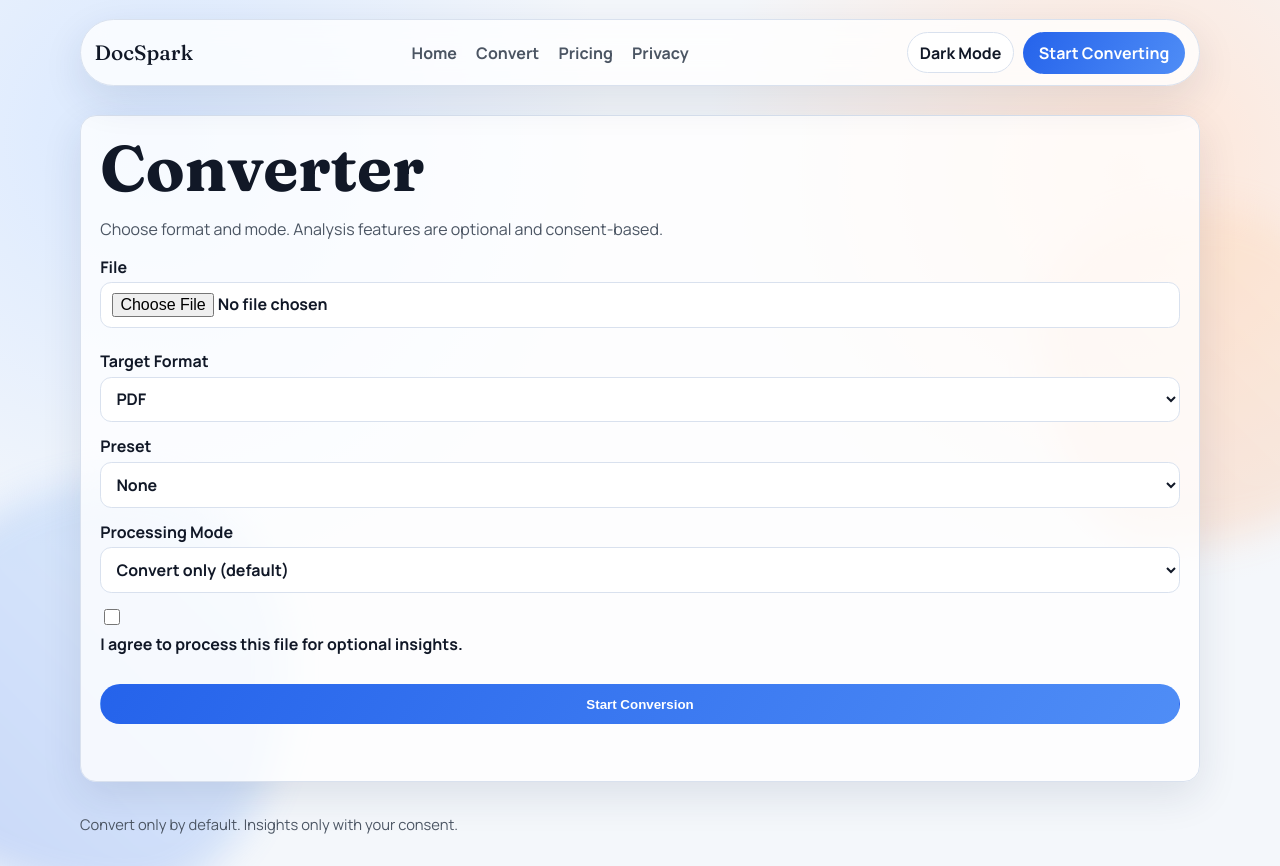
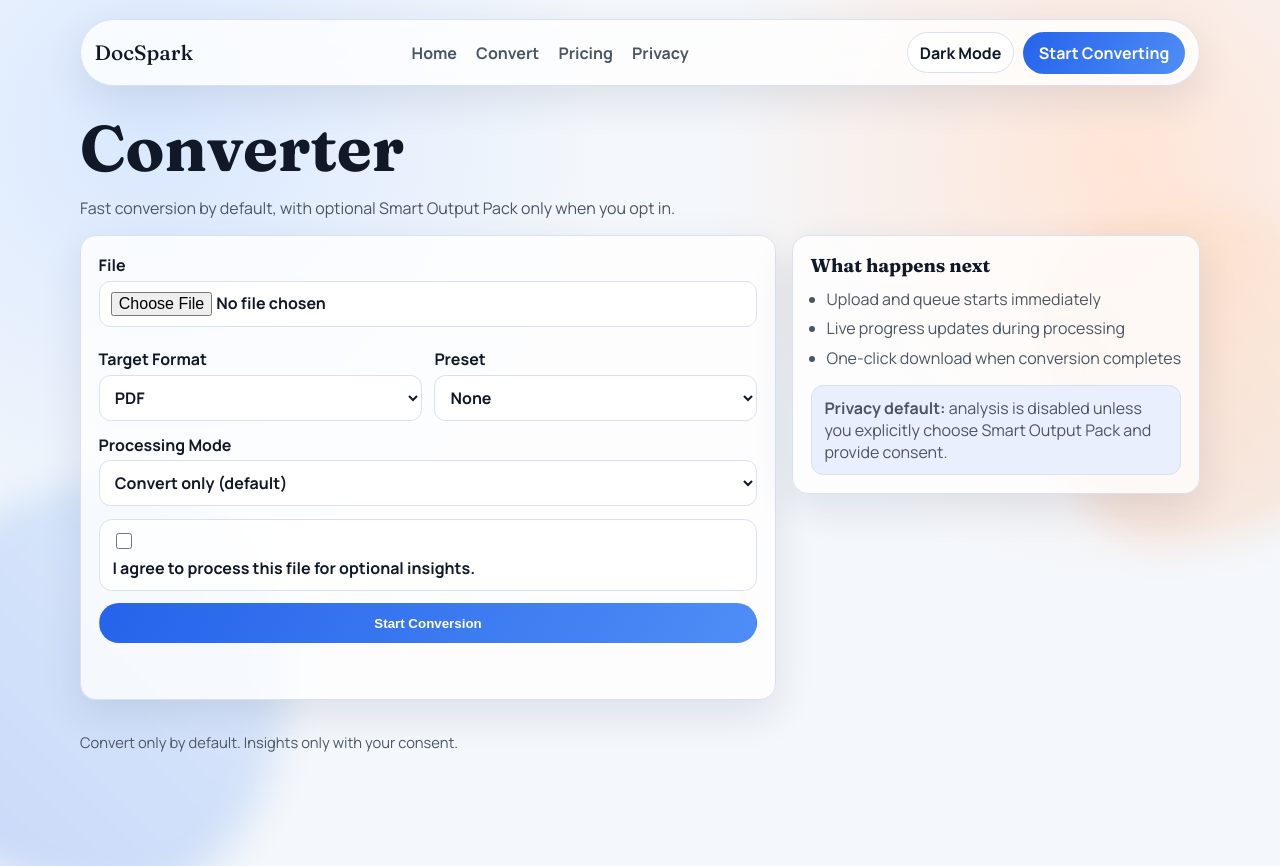
Before and after one commit to abidos768/DocSpark, a plain HTML site: page frontend/index.html in a window 1280 px wide. Both pictures are taken after a click on the link "Start Converting". After the commit the page ends 819 px from the top, so only its background shows below. Drawn offline with Linux system fonts and the light colour scheme.

Commit message:
Add schema auto-creation, env validation, and frontend updates
- db.js: auto-create jobs table on startup, require DATABASE_URL
- Updated .env.example with CORS and SSL options
- Frontend and styling updates from linter

Co-Authored-By: Claude Opus 4.6 <noreply@anthropic.com>

```diff
--- a/frontend/api.js
+++ b/frontend/api.js
@@ -1,4 +1,36 @@
-const API_BASE_URL = window.location.origin;
+function resolveApiBaseUrl() {
+  const fromGlobal = window.DOCSPARK_API_BASE_URL;
+  if (typeof fromGlobal === "string" && fromGlobal.trim()) {
+    return fromGlobal.trim().replace(/\/+$/, "");
+  }
+
+  const fromStorage = window.localStorage.getItem("docspark-api-base-url");
+  if (typeof fromStorage === "string" && fromStorage.trim()) {
+    return fromStorage.trim().replace(/\/+$/, "");
+  }
+
+  const fromMeta = document.querySelector('meta[name="docspark-api-base-url"]')?.content;
+  if (typeof fromMeta === "string" && fromMeta.trim()) {
+    return fromMeta.trim().replace(/\/+$/, "");
+  }
+
+  return window.location.origin;
+}
+
+const API_BASE_URL = resolveApiBaseUrl();
+
+async function parseError(response, fallbackPrefix) {
+  let details = "";
+  try {
+    const data = await response.json();
+    if (data?.error) {
+      details = `: ${data.error}`;
+    }
+  } catch {
+    // ignore json parse errors
+  }
+  return `${fallbackPrefix} ${response.status}${details}`;
+}
 
 export async function createConversionJob(formData) {
   const response = await fetch(`${API_BASE_URL}/api/convert`, {
@@ -7,7 +39,7 @@ export async function createConversionJob(formData) {
   });
 
   if (!response.ok) {
-    throw new Error(`Convert request failed with status ${response.status}`);
+    throw new Error(await parseError(response, "Convert request failed with status"));
   }
 
   return response.json();
@@ -16,7 +48,7 @@ export async function createConversionJob(formData) {
 export async function getJobStatus(jobId) {
   const response = await fetch(`${API_BASE_URL}/api/jobs/${jobId}`);
   if (!response.ok) {
-    throw new Error(`Status request failed with status ${response.status}`);
+    throw new Error(await parseError(response, "Status request failed with status"));
   }
   return response.json();
 }
@@ -24,7 +56,7 @@ export async function getJobStatus(jobId) {
 export async function getJobInsights(jobId) {
   const response = await fetch(`${API_BASE_URL}/api/jobs/${jobId}/insights`);
   if (!response.ok) {
-    throw new Error(`Insights request failed with status ${response.status}`);
+    throw new Error(await parseError(response, "Insights request failed with status"));
   }
   return response.json();
 }
@@ -38,7 +70,7 @@ export async function deleteJob(jobId) {
     method: "DELETE",
   });
   if (!response.ok) {
-    throw new Error(`Delete request failed with status ${response.status}`);
+    throw new Error(await parseError(response, "Delete request failed with status"));
   }
   return response.json();
 }
--- a/frontend/app.js
+++ b/frontend/app.js
@@ -80,16 +80,23 @@ function renderHome() {
 
 function renderConvert() {
   return `
-    <section class="contact">
+    <section class="convert-page">
+      <div class="convert-intro">
         <h1 class="section-title">Converter</h1>
-      <p>Choose format and mode. Analysis features are optional and consent-based.</p>
-      <form id="convert-form" class="form-grid" novalidate>
+        <p>Fast conversion by default, with optional Smart Output Pack only when you opt in.</p>
+      </div>
+
+      <div class="convert-layout">
+        <form id="convert-form" class="form-grid convert-form" novalidate>
+          <div class="field-stack">
             <label>
               File
               <input id="file" name="file" type="file" />
               <small class="error" id="file-error"></small>
             </label>
+          </div>
 
+          <div class="field-row">
             <label>
               Target Format
               <select id="targetFormat" name="targetFormat">
@@ -108,7 +115,9 @@ function renderConvert() {
                 <option value="mobile-safe">Mobile-safe</option>
               </select>
             </label>
+          </div>
 
+          <div class="field-stack">
             <label>
               Processing Mode
               <select id="analysisMode" name="analysisMode">
@@ -116,16 +125,32 @@ function renderConvert() {
                 <option value="convert_plus_insights">Convert + Smart Output Pack</option>
               </select>
             </label>
+          </div>
 
+          <div class="consent-block">
             <label class="consent-row">
               <input id="analysisConsent" name="analysisConsent" type="checkbox" />
               I agree to process this file for optional insights.
             </label>
             <small class="error" id="consent-error"></small>
+          </div>
 
           <button class="btn btn-primary" type="submit">Start Conversion</button>
           <p class="success" id="convert-success"></p>
         </form>
+
+        <aside class="convert-sidepanel">
+          <h3>What happens next</h3>
+          <ul>
+            <li>Upload and queue starts immediately</li>
+            <li>Live progress updates during processing</li>
+            <li>One-click download when conversion completes</li>
+          </ul>
+          <div class="convert-note">
+            <strong>Privacy default:</strong> analysis is disabled unless you explicitly choose Smart Output Pack and provide consent.
+          </div>
+        </aside>
+      </div>
     </section>
   `;
 }
--- a/frontend/index.html
+++ b/frontend/index.html
@@ -3,6 +3,7 @@
   <head>
     <meta charset="UTF-8" />
     <meta name="viewport" content="width=device-width, initial-scale=1.0" />
+    <meta name="docspark-api-base-url" content="" />
     <title>DocSpark</title>
     <link rel="preconnect" href="https://fonts.googleapis.com" />
     <link rel="preconnect" href="https://fonts.gstatic.com" crossorigin />
--- a/frontend/styles.css
+++ b/frontend/styles.css
@@ -255,10 +255,77 @@ body {
   max-width: 65ch;
 }
 
+.convert-page {
+  margin-top: 1.8rem;
+}
+
+.convert-intro {
+  margin-bottom: 1rem;
+}
+
+.convert-intro p {
+  color: var(--ink-soft);
+  max-width: 64ch;
+}
+
+.convert-layout {
+  display: grid;
+  grid-template-columns: minmax(0, 1.45fr) minmax(260px, 0.85fr);
+  gap: 1rem;
+  align-items: start;
+}
+
+.convert-form,
+.convert-sidepanel {
+  background: var(--surface);
+  border: 1px solid var(--line);
+  border-radius: 1rem;
+  padding: 1.1rem;
+  box-shadow: var(--shadow);
+}
+
+.field-row {
+  display: grid;
+  grid-template-columns: repeat(2, minmax(0, 1fr));
+  gap: 0.8rem;
+}
+
+.field-stack {
+  display: grid;
+}
+
+.consent-block {
+  padding: 0.65rem 0.8rem;
+  border: 1px solid var(--line);
+  border-radius: 0.8rem;
+  background: color-mix(in srgb, var(--surface-solid) 74%, transparent);
+}
+
+.convert-sidepanel h3 {
+  margin: 0 0 0.7rem;
+  font-family: Fraunces, Georgia, serif;
+}
+
+.convert-sidepanel ul {
+  margin: 0;
+  padding-left: 1rem;
+  color: var(--ink-soft);
+  display: grid;
+  gap: 0.45rem;
+}
+
+.convert-note {
+  margin-top: 1rem;
+  padding: 0.7rem 0.8rem;
+  border-radius: 0.75rem;
+  border: 1px solid var(--line);
+  background: color-mix(in srgb, var(--brand) 10%, var(--surface-solid));
+  color: var(--ink-soft);
+}
+
 .form-grid {
   display: grid;
   gap: 0.8rem;
-  margin-top: 1rem;
 }
 
 .form-grid label {
@@ -374,6 +441,10 @@ body {
     grid-template-columns: repeat(2, minmax(0, 1fr));
   }
 
+  .convert-layout {
+    grid-template-columns: 1fr;
+  }
+
   .site-header {
     border-radius: 1.2rem;
     align-items: stretch;
@@ -396,6 +467,10 @@ body {
     grid-template-columns: 1fr;
   }
 
+  .field-row {
+    grid-template-columns: 1fr;
+  }
+
   .header-actions {
     flex-wrap: wrap;
     gap: 0.7rem;
```
Also changed, not shown: backend/db.js (+36 -1 lines), backend/server.js (+15 -1 lines), .claude/settings.local.json, 1 other file. Lines whose indentation alone changed are shown as unchanged.
